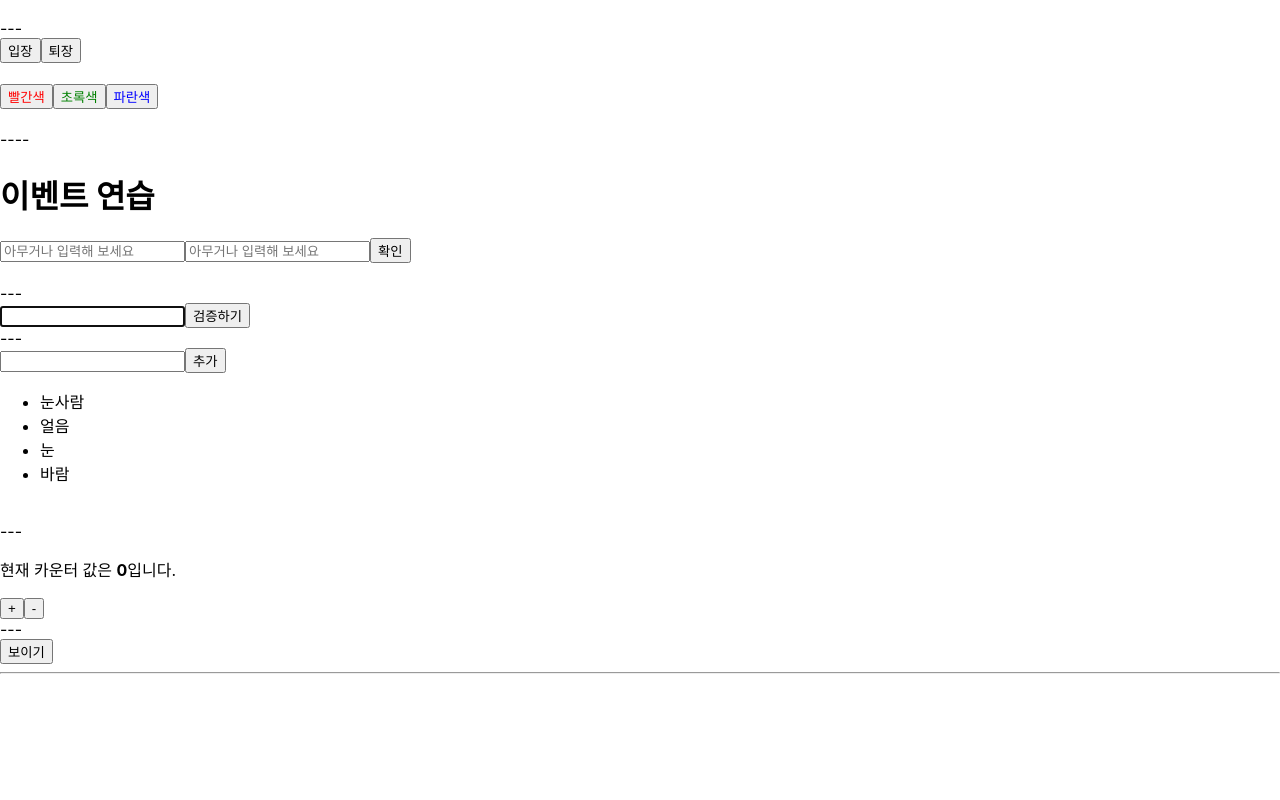
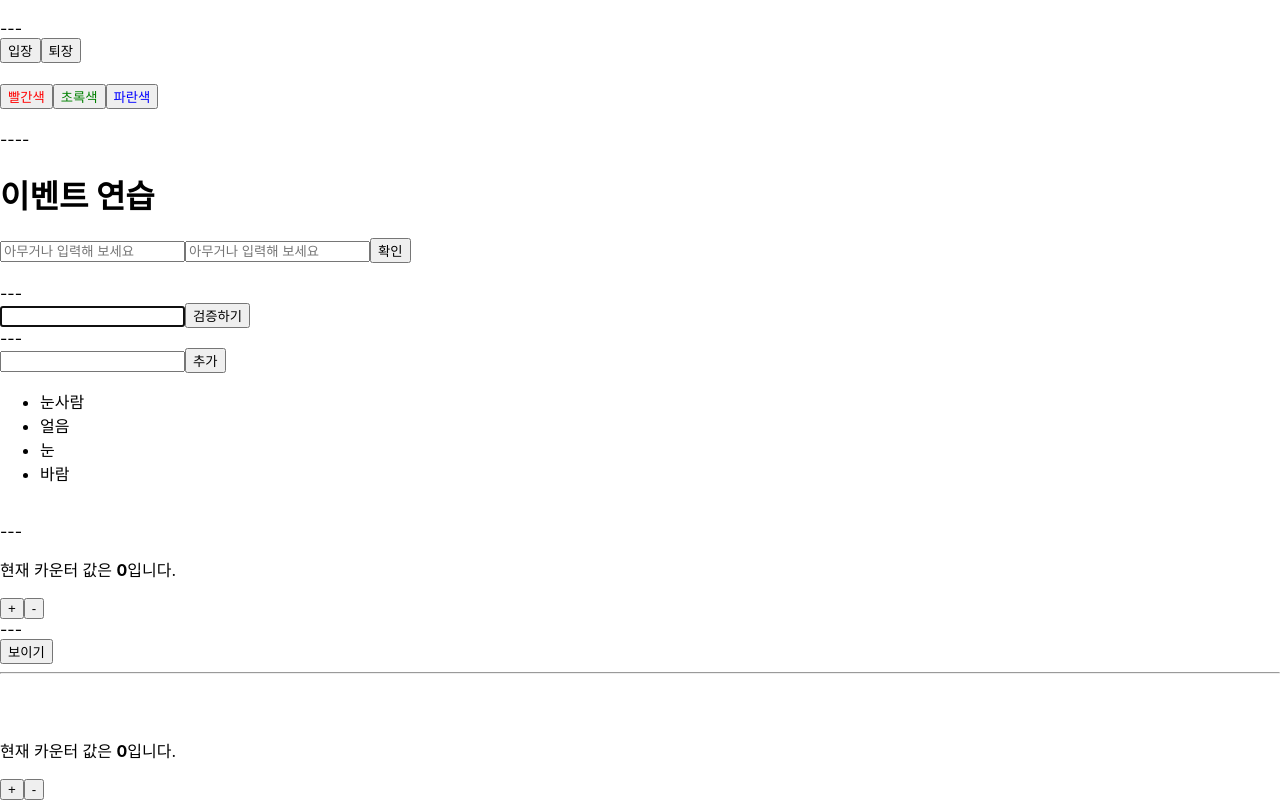
Before and after one commit to kqjatjr/ReactStudy, a React (Create React App) app: page / in a window 1280 px wide. Shown: the part 218-1018 px from the top of the page. Before the commit the page ends 900 px from the top, so only its background shows below. Built offline with nearby package versions, Linux system fonts and the light colour scheme.

Commit message:
useReducer- Counter3

```diff
--- a/src/App.tsx
+++ b/src/App.tsx
@@ -7,6 +7,7 @@ import IterationSample from "./Components/IterationSample";
 import Counter2 from "./Components/Counter2";
 import Info from "./Components/Info";
 import { useState } from "react";
+import Counter3 from "./Components/Counter3";
 
 function App() {
   const [visible, setVisible] = useState<boolean>(false);
@@ -46,6 +47,9 @@ function App() {
         <hr />
         {visible && <Info />}
       </div>
+      <br />
+      <br />
+      <Counter3 />
     </div>
   );
 }
--- a/src/Components/Counter2.tsx
+++ b/src/Components/Counter2.tsx
@@ -8,7 +8,7 @@ const Counter2 = () => {
   };
 
   const onCountSub = () => {
-    if (value >= 1) setValue((prev) => prev - 1);
+    setValue((prev) => (prev > 0 ? prev - 1 : prev));
   };
 
   return (
--- /dev/null
+++ b/src/Components/Counter3.tsx
@@ -0,0 +1,50 @@
+import React, { useReducer } from "react";
+
+const increment = () =>
+  ({
+    type: "INCREMENT",
+  } as const);
+
+const decrement = () =>
+  ({
+    type: "DECREMENT",
+  } as const);
+
+type Actions = ReturnType<typeof increment | typeof decrement>;
+
+type State = {
+  counter: number;
+};
+
+const counterReducer = (state: State, action: Actions) => {
+  switch (action.type) {
+    case "DECREMENT":
+      return { ...state, counter: state.counter - 1 };
+    case "INCREMENT":
+      return { ...state, counter: state.counter + 1 };
+    default:
+      return state;
+  }
+};
+
+const Counter3 = () => {
+  const [{ counter }, dispatch] = useReducer(counterReducer, { counter: 0 });
+
+  const handleIncrement = () => {
+    dispatch(increment());
+  };
+  const handleDecrement = () => {
+    dispatch(decrement());
+  };
+  return (
+    <div>
+      <p>
+        현재 카운터 값은 <b>{counter}</b>입니다.
+      </p>
+      <button onClick={handleIncrement}>+</button>
+      <button onClick={handleDecrement}>-</button>
+    </div>
+  );
+};
+
+export default Counter3;
```
